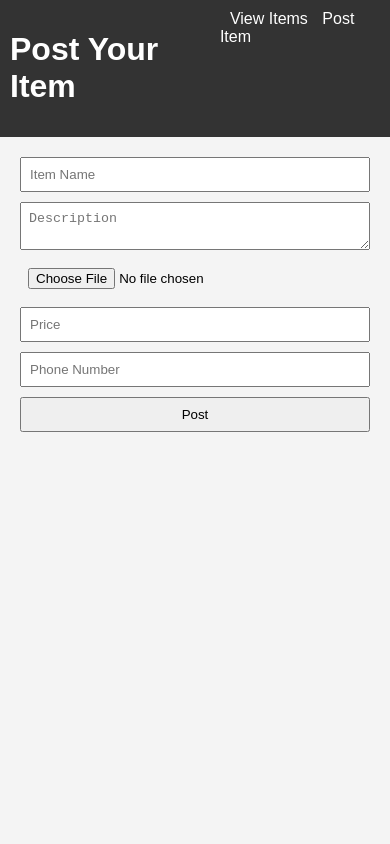
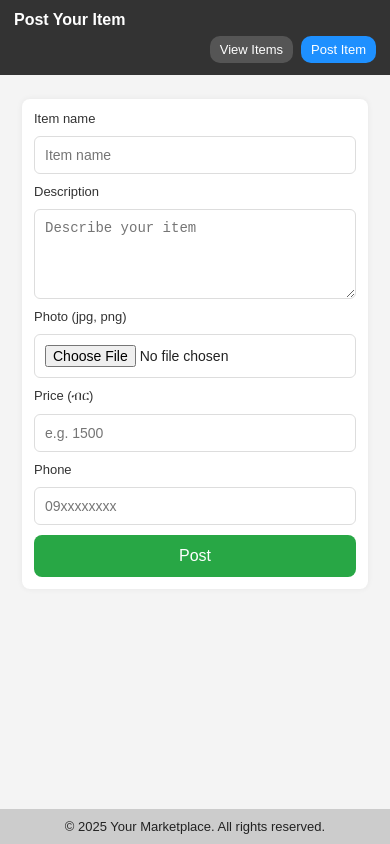
Before and after one commit to Yonatanhaile/Ecommerce, a website: page public/post.html in a window 390 px wide. Drawn offline with Linux system fonts and the light colour scheme.

Commit message:
Updated marketplace app with resposive UI and image fixes

```diff
--- a/public/css/style.css
+++ b/public/css/style.css
@@ -1,47 +1,191 @@
+/* ---------- Reset / base ---------- */
+* { box-sizing: border-box; }
+html, body { height: 100%; margin: 0; font-family: Arial, sans-serif; background: #f4f4f4; color: #222; }
+
+/* Make body a column flex so footer sits at bottom */
 body {
-    font-family: Arial, sans-serif;
-    background: #f4f4f4;
-    margin: 0;
+  display: flex;
+  flex-direction: column;
+  min-height: 100vh;
 }
+
+/* wrapper takes available space */
+.page-wrapper {
+  flex: 1;
+  display: flex;
+  flex-direction: column;
+}
+
+/* ---------- Header ---------- */
 header {
-    display: flex;
-    justify-content: space-between;
-    background: #333;
-    color: white;
-    padding: 10px;
+  display: flex;
+  justify-content: space-between;
+  align-items: center;
+  background: #333;
+  color: white;
+  padding: 12px 14px;
+  flex-wrap: wrap;
 }
-.nav-buttons a {
-    color: white;
-    text-decoration: none;
-    margin-left: 10px;
+
+.brand h1 {
+  margin: 0;
+  font-size: 18px;
+  line-height: 1;
 }
-#items-container {
-    display: flex;
-    flex-wrap: wrap;
-    padding: 10px;
+
+/* Nav buttons */
+.nav-buttons {
+  display: flex;
+  gap: 8px;
+  align-items: center;
 }
+
+/* Basic button styles */
+.btn {
+  display: inline-block;
+  text-decoration: none;
+  color: #fff;
+  background: #555;
+  padding: 8px 12px;
+  border-radius: 8px;
+  font-size: 14px;
+  text-align: center;
+  min-width: 64px;
+  user-select: none;
+}
+
+.btn.primary { background: #1e90ff; }
+.btn.small { padding: 6px 10px; font-size: 13px; }
+
+/* ---------- Main content ---------- */
+main {
+  padding: 12px;
+  width: 100%;
+}
+
+/* Responsive grid of items
+   - auto-fit / minmax makes columns adapt to screen width
+   - grid-auto-rows: 1fr + height:100% on cards ensures equal-height rows */
+.items-grid {
+  display: grid;
+  gap: 12px;
+  grid-template-columns: repeat(auto-fit, minmax(220px, 1fr));
+  grid-auto-rows: 1fr; /* equal height rows */
+  align-items: stretch;
+}
+
+/* Item card - stretch to fill grid row height and use flex layout */
 .item-card {
-    background: white;
-    padding: 10px;
-    margin: 10px;
-    width: 200px;
-    border-radius: 5px;
-    box-shadow: 0 0 5px #ccc;
+  background: #fff;
+  padding: 10px;
+  border-radius: 8px;
+  box-shadow: 0 0 6px rgba(0,0,0,0.08);
+  display: flex;
+  flex-direction: column;
+  gap: 8px;
+  height: 100%; /* make card fill the grid cell (equal heights) */
 }
+
+/* image wrapper: fixed visual height, keeps images consistent */
 .item-card img {
-    width: 100%;
-    height: auto;
+  width: 100%;
+  height: 140px;            /* consistent image box */
+  object-fit: scale-down;        /* crop fill, keeps aspect */
+  border-radius: 6px;
+  flex-shrink: 0;
+  background-color: #f4f4f4;
 }
-form {
-    display: flex;
-    flex-direction: column;
-    padding: 20px;
+
+/* Title */
+.item-card h3 {
+  margin: 0;
+  font-size: 16px;
+  line-height: 1.2;
+  color: #111;
 }
-form input, form textarea, form button {
-    margin-bottom: 10px;
-    padding: 8px;
+
+/* Description: take remaining space, but limit lines */
+.item-card p {
+  margin: 0;
+  font-size: 13px;
+  color: #444;
+  /* allow the description to grow but not overflow card */
+  flex: 1 1 auto;
+  overflow: hidden;
+  display: -webkit-box;
+  -webkit-box-orient: vertical;
+  -webkit-line-clamp: 4; /* adjust number of visible lines */
 }
-footer{
-    text-align: center;
-    background-color: #ccc;;
+
+/* Price and phone row pinned to bottom of the card */
+.meta-row {
+  display:flex;
+  justify-content:space-between;
+  gap:8px;
+  font-weight:600;
+  font-size: 14px;
+  align-items: center;
+  margin-top: 6px;
+  flex-shrink: 0;
 }
+
+/* ---------- Form styles ---------- */
+.post-form {
+  display: flex;
+  flex-direction: column;
+  gap: 10px;
+  background: #fff;
+  padding: 12px;
+  border-radius: 8px;
+  box-shadow: 0 0 6px rgba(0,0,0,0.06);
+  max-width: 700px;
+  margin: 8px auto;
+}
+
+.post-form label { font-size: 13px; color: #333; }
+.post-form input,
+.post-form textarea {
+  padding: 10px;
+  font-size: 14px;
+  border-radius: 6px;
+  border: 1px solid #ddd;
+  width: 100%;
+}
+
+.post-form textarea { min-height: 90px; resize: vertical; }
+
+/* Submit button */
+.btn.submit {
+  background: #28a745;
+  border: none;
+  color: white;
+  padding: 12px;
+  font-size: 16px;
+  border-radius: 8px;
+  cursor: pointer;
+}
+
+/* ---------- Footer ---------- */
+footer {
+  text-align: center;
+  background-color: #ccc;
+  padding: 10px;
+  font-size: 13px;
+}
+
+/* ---------- Mobile & Tablet adjustments ---------- */
+@media (max-width: 900px) {
+  .item-card img { height: 160px; }   /* slightly taller images on narrow screens */
+  .items-grid { gap: 10px; }
+  .post-form { margin: 12px 10px; padding: 12px; width: calc(100% - 20px); }
+}
+
+@media (max-width: 600px) {
+  .brand h1 { font-size: 16px; }
+  .item-card img { height: 180px; } /* taller so thumb sees image clearly */
+  .items-grid { grid-template-columns: 1fr; grid-auto-rows: auto; } /* one column layout */
+  .nav-buttons { width: 100%; justify-content: flex-end; margin-top: 8px;}
+  .btn { font-size: 15px; padding: 10px; border-radius: 10px; }
+  /* On very small screens, reduce clamp to 3 lines so card feels lighter */
+  .item-card p { -webkit-line-clamp: 3; }
+}
--- a/public/post.html
+++ b/public/post.html
@@ -1,26 +1,48 @@
 <!DOCTYPE html>
-<html>
+<html lang="en">
 <head>
+  <meta charset="utf-8" />
+  <meta name="viewport" content="width=device-width, initial-scale=1" />
   <title>Post Item</title>
   <link rel="stylesheet" href="css/style.css">
 </head>
 <body>
+  <div class="page-wrapper">
     <header>
+      <div class="brand">
         <h1>Post Your Item</h1>
-    <div class="nav-buttons">
-        <a href="/">View Items</a>
-        <a href="/post.html">Post Item</a>
+      </div>
+
+      <div class="nav-buttons" role="navigation" aria-label="Main navigation">
+        <a href="/" class="btn small">View Items</a>
+        <a href="/post.html" class="btn small primary">Post Item</a>
       </div>
     </header>
 
-<form action="/post" method="POST" enctype="multipart/form-data">
-    <input type="text" name="name" placeholder="Item Name" required>
-    <textarea name="description" placeholder="Description" required></textarea>
-    <input type="file" name="image" required>
-    <input type="number" name="price" placeholder="Price" required>
-    <input type="text" name="phone" placeholder="Phone Number" required>
-    <button type="submit">Post</button>
+    <main>
+      <form action="/post" method="POST" enctype="multipart/form-data" class="post-form">
+        <label for="name">Item name</label>
+        <input id="name" name="name" type="text" placeholder="Item name" required>
+
+        <label for="description">Description</label>
+        <textarea id="description" name="description" placeholder="Describe your item" required></textarea>
+
+        <label for="image">Photo (jpg, png)</label>
+        <input id="image" name="image" type="file" accept="image/*" required>
+
+        <label for="price">Price (ብር)</label>
+        <input id="price" name="price" type="number" inputmode="numeric" placeholder="e.g. 1500" required>
+
+        <label for="phone">Phone</label>
+        <input id="phone" name="phone" type="tel" inputmode="tel" placeholder="09xxxxxxxx" required>
+
+        <button type="submit" class="btn submit">Post</button>
       </form>
+    </main>
+  </div>
 
+  <footer>
+    © 2025 Your Marketplace. All rights reserved.
+  </footer>
 </body>
 </html>
```
Also changed, not shown: public/index.html (+22 -7 lines), public/js/script.js (+34 -5 lines), public/uploads/1754995100407-Screenshot 2025-03-11 090841.png (added), public/uploads/1754995127636-Screenshot 2025-02-11 113512.png (added), public/uploads/1754995137782-Screenshot 2025-02-12 122927.png (added), public/uploads/1754995162645-Screenshot 2025-02-12 170316.png (added), public/uploads/1754995178202-Screenshot 2025-02-12 133809.png (added), public/uploads/1754996227327-Screenshot 2025-03-11 090841.png (added). Lines whose indentation alone changed are shown as unchanged.
